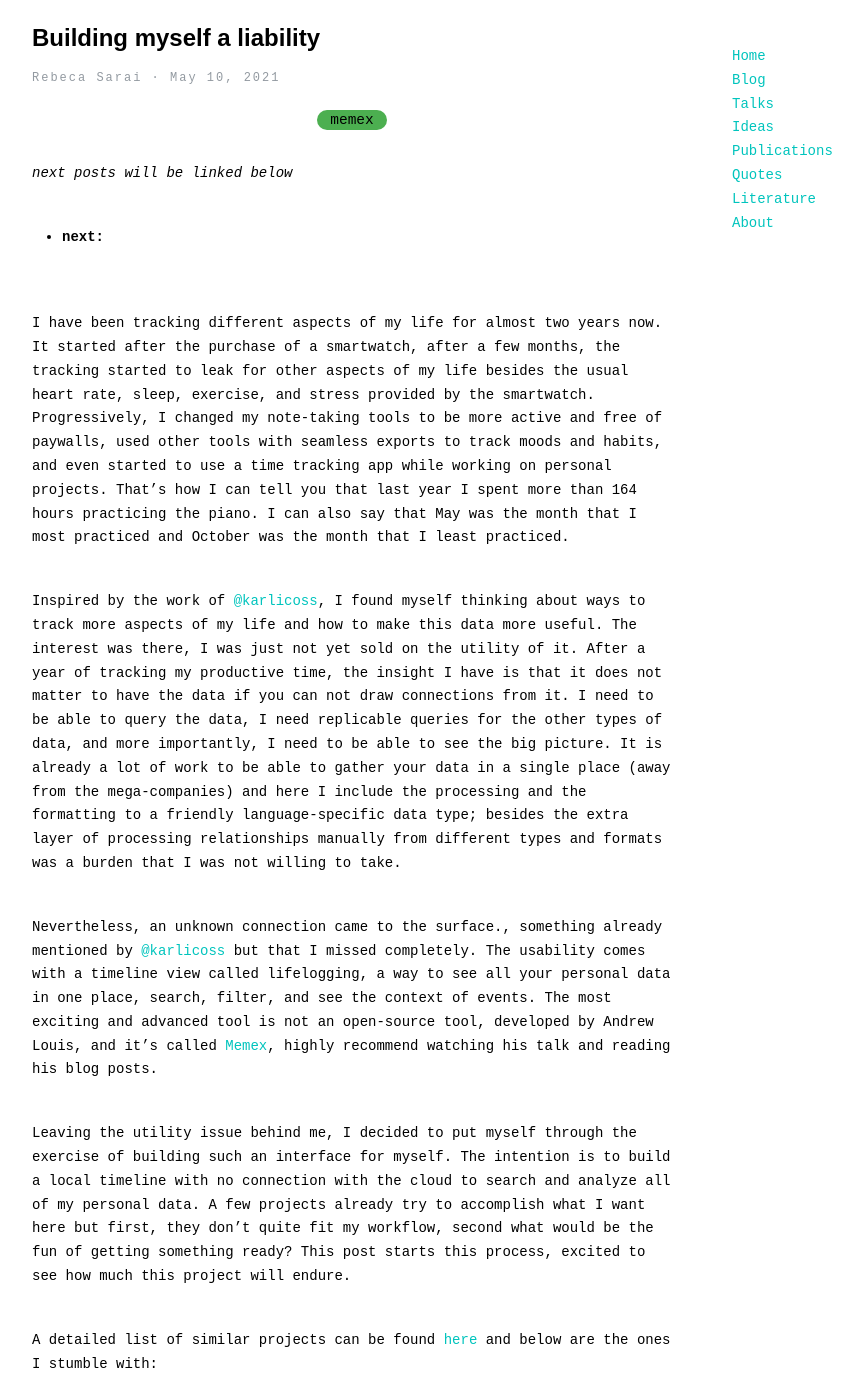
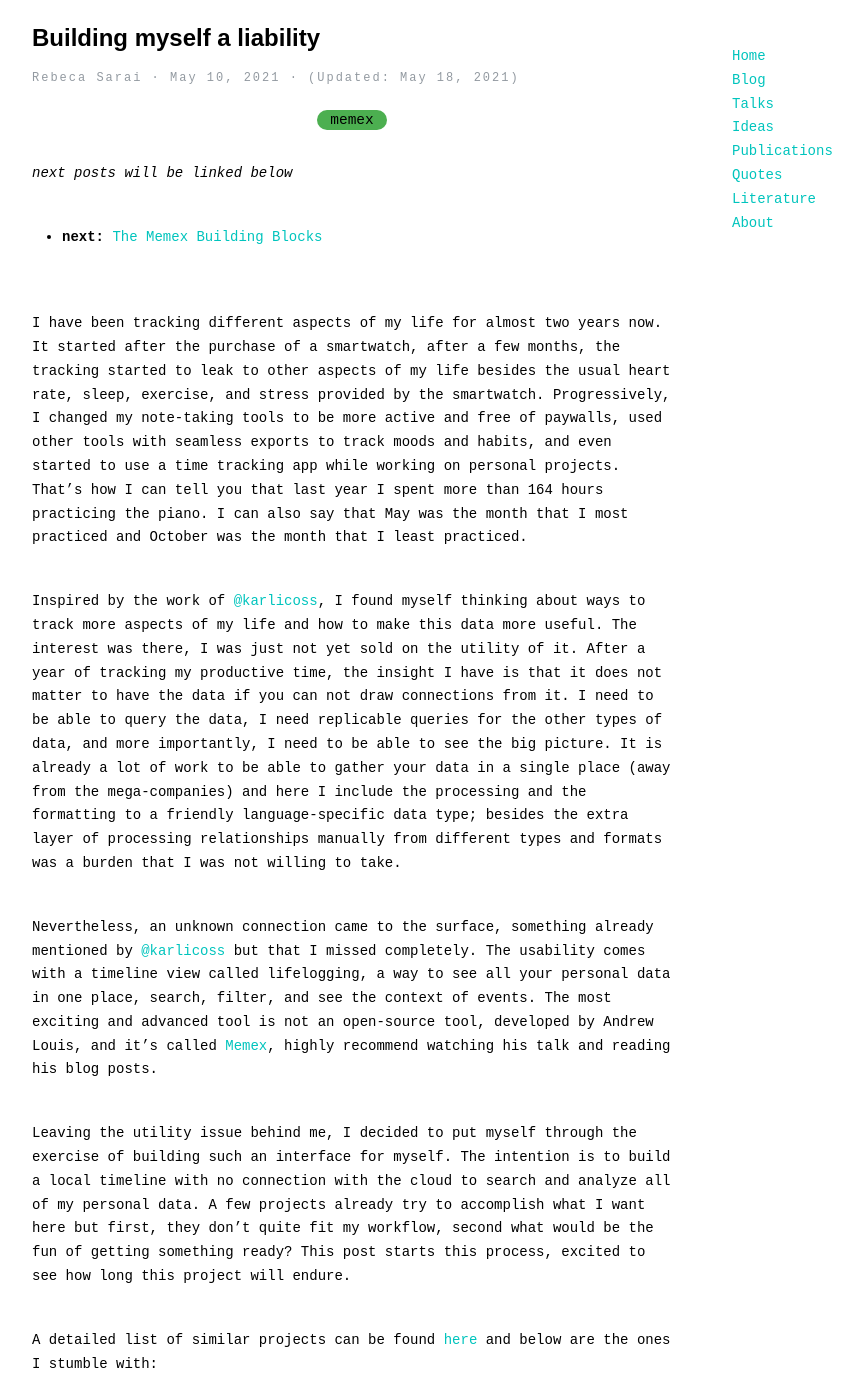
Before and after one commit to rsarai/-rsarai.github.io, a Jekyll site: the page built from _posts/2021-05-10-building-a-liability.md, in a window 1280 px wide and 1400 px high. Shown: the whole window, without its empty margins (213-1076 px from the left). Built offline with Jekyll 4.4.1, drawn with Linux system fonts in a browser that asks for light colours; some of the changed text lies outside the part shown.

Commit message:
Adds post on The Memex Building Blocks

```diff
--- a/_posts/2021-05-10-building-a-liability.md
+++ b/_posts/2021-05-10-building-a-liability.md
@@ -3,26 +3,26 @@ layout: post
 title: Building myself a liability
 categories: [memex]
 excerpt: Data is the cornerstone of many business models today, with this post I start a journey to own and analyze my data.
-last_modified_at:
+last_modified_at: 2021-05-18
 ---
 <br>
 <sup>_next posts will be linked below_</sup>
--   **next:**
+-   **next:** [The Memex Building Blocks]({% link _posts/2021-05-18-the-memex-building-blocks.md %})
 
 <br><br>
-I have been tracking different aspects of my life for almost two years now. It started after the purchase of a smartwatch, after a few months, the tracking started to leak for other aspects of my life besides the usual heart rate, sleep, exercise, and stress provided by the smartwatch. Progressively, I changed my note-taking tools to be more active and free of paywalls, used other tools with seamless exports to track moods and habits, and even started to use a time tracking app while working on personal projects. That's how I can tell you that last year I spent more than 164 hours practicing the piano. I can also say that May was the month that I most practiced and October was the month that I least practiced.
+I have been tracking different aspects of my life for almost two years now. It started after the purchase of a smartwatch, after a few months, the tracking started to leak to other aspects of my life besides the usual heart rate, sleep, exercise, and stress provided by the smartwatch. Progressively, I changed my note-taking tools to be more active and free of paywalls, used other tools with seamless exports to track moods and habits, and even started to use a time tracking app while working on personal projects. That's how I can tell you that last year I spent more than 164 hours practicing the piano. I can also say that May was the month that I most practiced and October was the month that I least practiced.
 
-Inspired by the work of [@karlicoss](https://beepb00p.xyz/my-data.html), I found myself thinking about ways to track more aspects of my life and how to make this data more useful. The interest was there, I was just not yet sold on the utility of it. After a year of tracking my productive time, the insight I have is that it does not matter to have the data if you can not draw connections from it. I need to be able to query the data, I need replicable queries for the other types of data, and more importantly, I need to be able to see the big picture. It is already a lot of work to be able to gather your data in a single place (away from the mega-companies) and here I include the processing and the formatting to a friendly language-specific data type; besides the extra layer of processing relationships manually from different types and formats was a burden that I was not willing to take.
+Inspired by the work of <a target="blank" href="https://beepb00p.xyz/my-data.html">@karlicoss</a>, I found myself thinking about ways to track more aspects of my life and how to make this data more useful. The interest was there, I was just not yet sold on the utility of it. After a year of tracking my productive time, the insight I have is that it does not matter to have the data if you can not draw connections from it. I need to be able to query the data, I need replicable queries for the other types of data, and more importantly, I need to be able to see the big picture. It is already a lot of work to be able to gather your data in a single place (away from the mega-companies) and here I include the processing and the formatting to a friendly language-specific data type; besides the extra layer of processing relationships manually from different types and formats was a burden that I was not willing to take.
 
-Nevertheless, an unknown connection came to the surface., something already mentioned by [@karlicoss](https://beepb00p.xyz/hpi.html#timeline>) but that I missed completely. The usability comes with a timeline view called lifelogging, a way to see all your personal data in one place, search, filter, and see the context of events. The most exciting and advanced tool is not an open-source tool, developed by Andrew Louis, and it's called [Memex](https://hyfen.net/memex), highly recommend watching his talk and reading his blog posts.
+Nevertheless, an unknown connection came to the surface, something already mentioned by <a target="blank" href="https://beepb00p.xyz/hpi.html#timeline">@karlicoss</a> but that I missed completely. The usability comes with a timeline view called lifelogging, a way to see all your personal data in one place, search, filter, and see the context of events. The most exciting and advanced tool is not an open-source tool, developed by Andrew Louis, and it's called <a target="blank" href="https://hyfen.net/memex">Memex</a>, highly recommend watching his talk and reading his blog posts.
 
-Leaving the utility issue behind me, I decided to put myself through the exercise of building such an interface for myself. The intention is to build a local timeline with no connection with the cloud to search and analyze all of my personal data. A few projects already try to accomplish what I want here but first, they don't quite fit my workflow, second what would be the fun of getting something ready? This post starts this process, excited to see how much this project will endure.
+Leaving the utility issue behind me, I decided to put myself through the exercise of building such an interface for myself. The intention is to build a local timeline with no connection with the cloud to search and analyze all of my personal data. A few projects already try to accomplish what I want here but first, they don't quite fit my workflow, second what would be the fun of getting something ready? This post starts this process, excited to see how long this project will endure.
 
-A detailed list of similar projects can be found [here](https://beepb00p.xyz/hpi.html#links) and below are the ones I stumble with:
+A detailed list of similar projects can be found <a target="blank" href="https://beepb00p.xyz/hpi.html#links">here</a> and below are the ones I stumble with:
 
--   [Memex](https://github.com/adri/memex) by Adrian Philipp.
+-   <a target="blank" href="https://github.com/adri/memex">Memex</a> by Adrian Philipp.
 
 ------
 <br><br><br>
 <sup>_next posts will be linked below_</sup>
--   **next:**
+-   **next:** [The Memex Building Blocks]({% link _posts/2021-05-18-the-memex-building-blocks.md %})
```
Also changed, not shown: _posts/2021-05-18-the-memex-building-blocks.md (added, +95 -0 lines).
